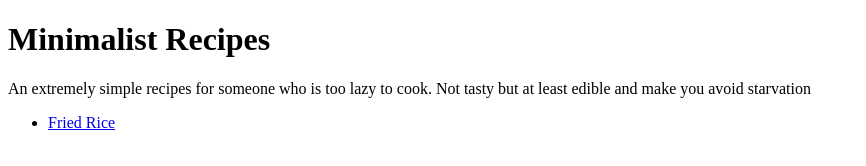
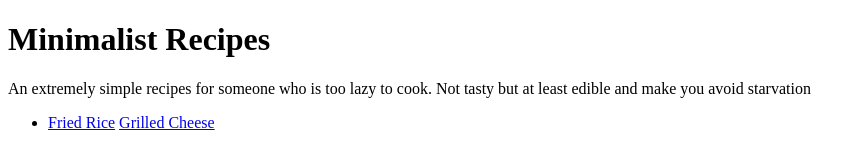
Before and after one commit to zakyabdurrahman/odin-recipes, a plain HTML site: page index.html in a window 1280 px wide. Shown: the whole page, without its empty margins (0-866 px from the left). Drawn offline with Linux system fonts and the light colour scheme.

Commit message:
add link to index

```diff
--- a/index.html
+++ b/index.html
@@ -14,6 +14,7 @@
     <ul>
         <li>
             <a href="fried_rice.html">Fried Rice</a>
+            <a href="grilled_cheese.html">Grilled Cheese</a>
         </li>
     </ul>
 </body>
```
